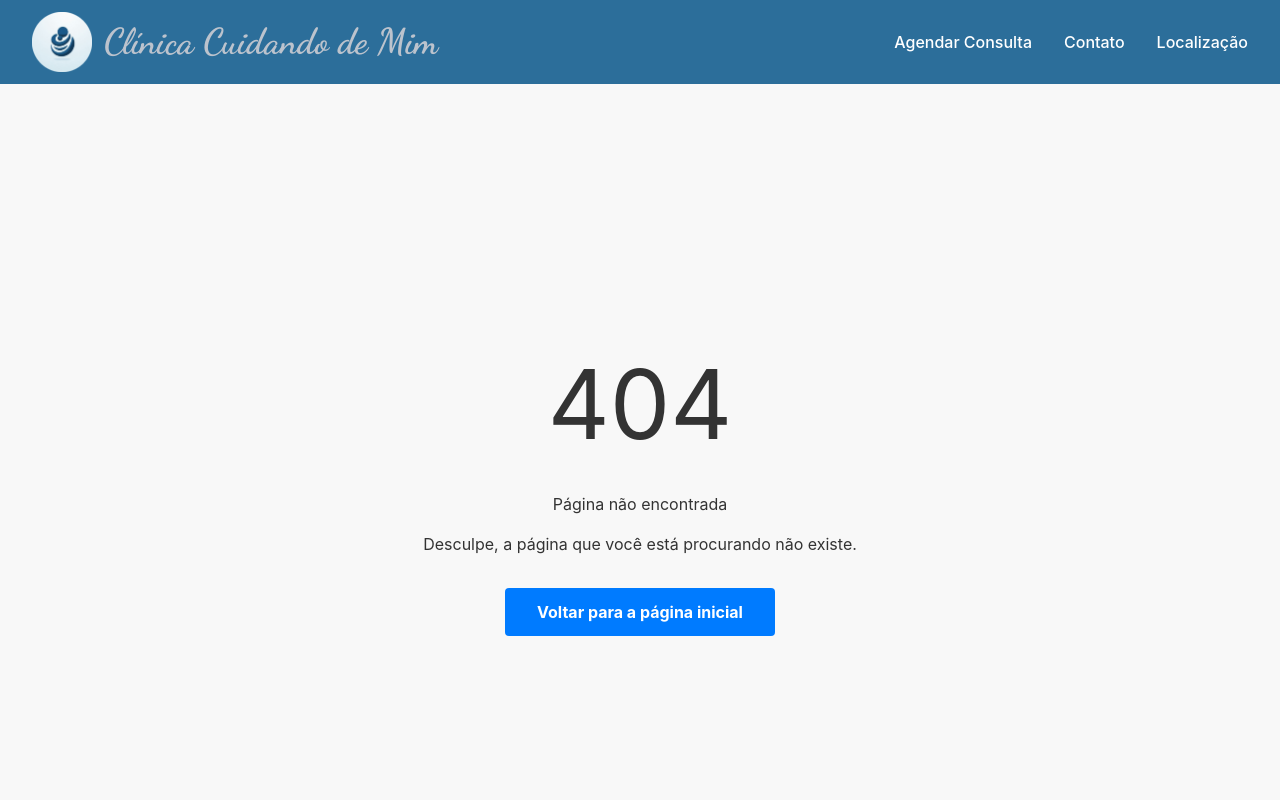
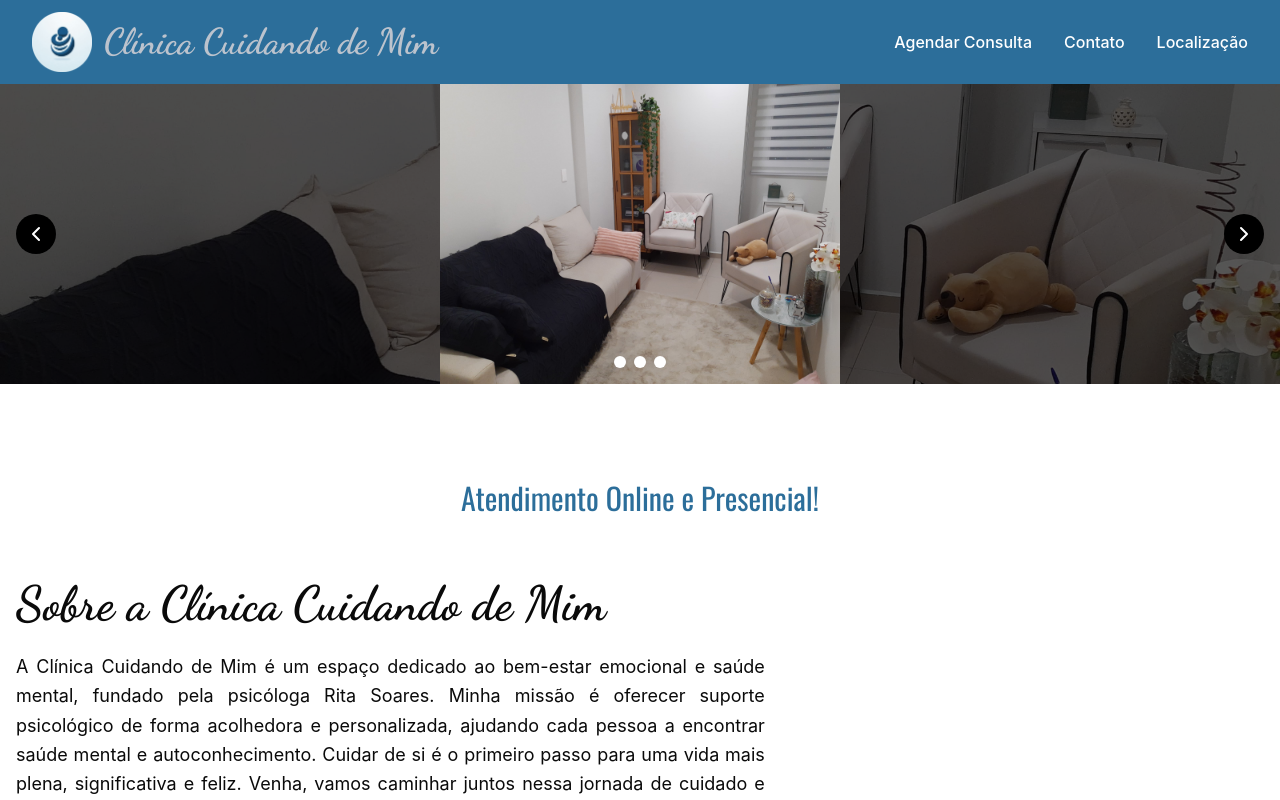
Before and after one commit to FelipeSoares-code/cuidando-de-mim, a React (Vite) app: page / in a window 1280 px wide. Before the commit this address had no page. Shown: the top 800 px of the page. Built offline with nearby package versions, Linux system fonts and the light colour scheme.

Commit message:
commit pre deploy

```diff
--- a/package.json
+++ b/package.json
@@ -5,7 +5,7 @@
   "type": "module",
   "scripts": {
     "dev": "vite",
-    "build": "vite build",
+    "build": "vite build && cp CNAME dist/",
     "predeploy": "npm run build",
     "deploy": "gh-pages -d dist",
     "lint": "eslint .",
--- a/src/AppContext.jsx
+++ b/src/AppContext.jsx
@@ -5,7 +5,7 @@ const AppContext = createContext();
 export function AppProvider({ children }) {
   const [linkDoctoralia, setLinkDoctoralia] = useState("https://www.doctoralia.com.br/rita-soares/psicologo/sao-bernardo-do-campo")
 
-  const [pathPadrao, setPathPadrao] = useState("/cuidando-de-mim/")
+  const [pathPadrao, setPathPadrao] = useState("/")
 
   return (
     <AppContext.Provider
--- a/vite.config.js
+++ b/vite.config.js
@@ -5,7 +5,7 @@ import path from 'path'
 
 // https://vite.dev/config/
 export default defineConfig({
-  base: "./",
+  base: "/",
   plugins: [react(),tailwindcss()],
   resolve: {
     alias: {
```
Also changed, not shown: 1 other file (tests, documents, lock files or other folders).
